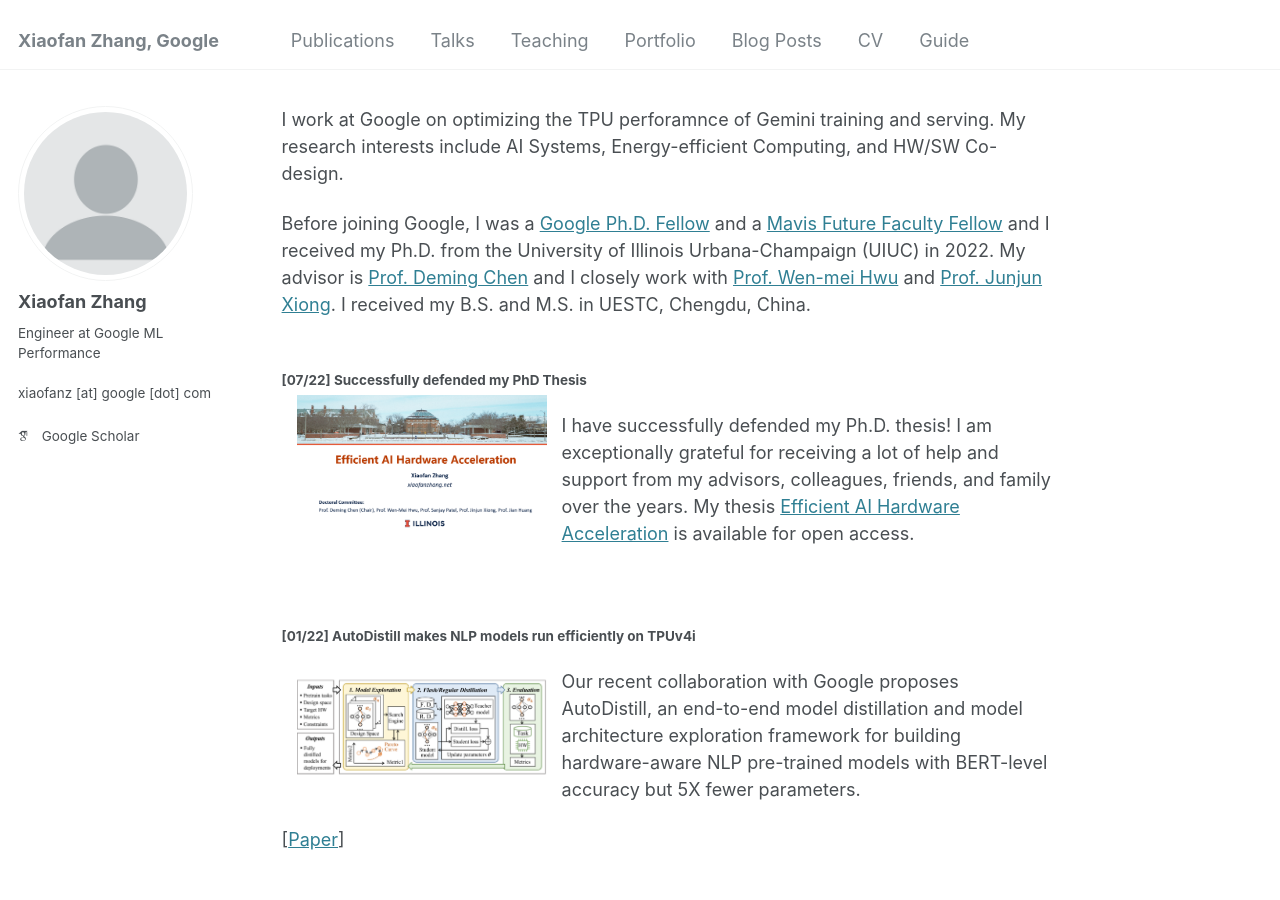
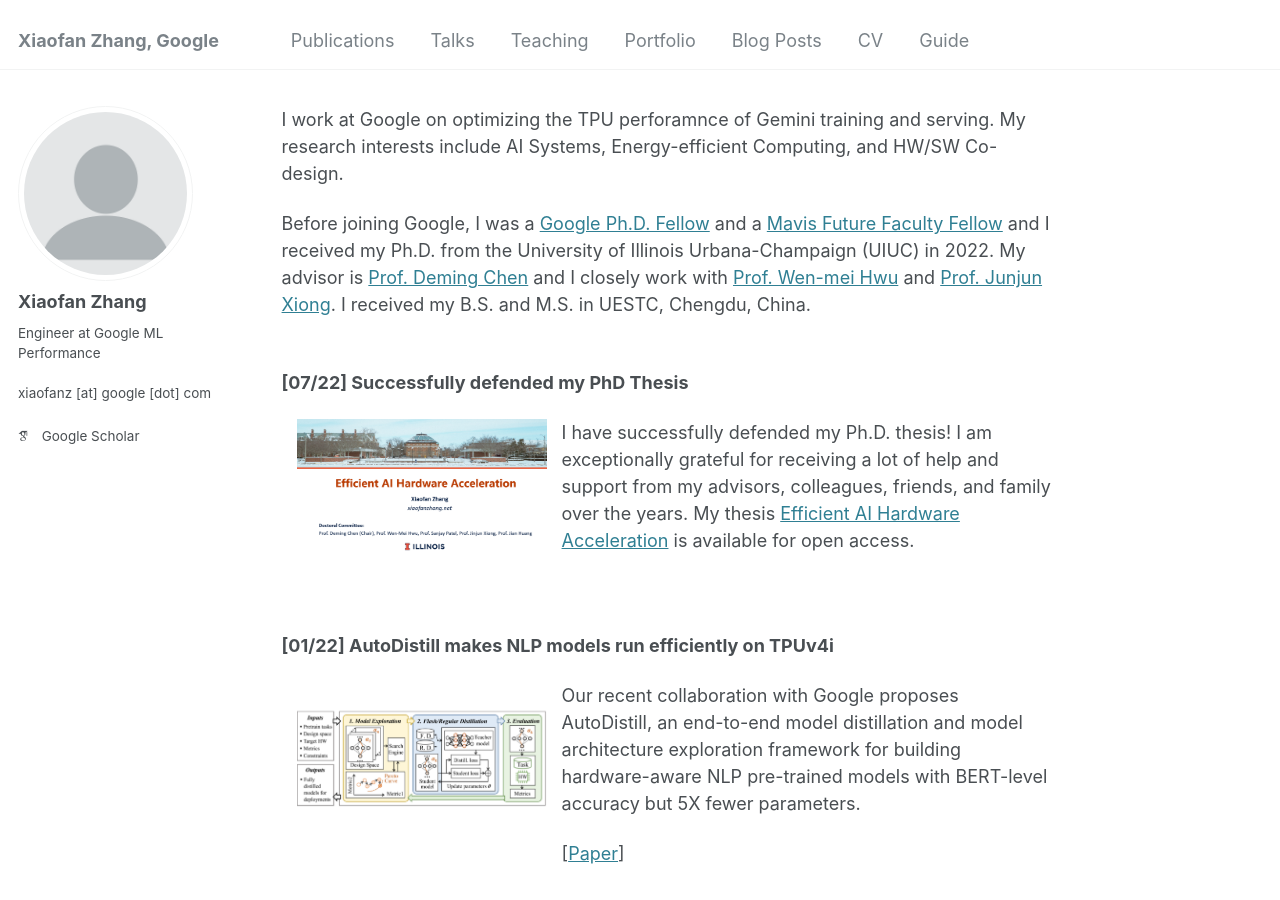
Before and after one commit to TomG008/TomG008.github.io, a Jekyll site: the page built from index.md, in a window 1280 px wide and 900 px high. Built offline with Jekyll 4.4.1, drawn with Linux system fonts in a browser that asks for light colours; some web fonts are replaced; our own code applies the rules of GitHub Pages for plain Markdown files.

```diff
--- a/index.md
+++ b/index.md
@@ -4,7 +4,7 @@ I work at Google on optimizing the TPU perforamnce of Gemini training and servin
 Before joining Google, I was a [Google Ph.D. Fellow](https://grad.illinois.edu/news/xiaofan-zhang-csl-engineering-student-receives-2020-google-phd-fellowship) and a [Mavis Future Faculty Fellow](https://mavis.grainger.illinois.edu/) and I received my Ph.D. from the University of Illinois Urbana-Champaign (UIUC) in 2022. My advisor is [Prof. Deming Chen](http://dchen.ece.illinois.edu/) and I closely work with [Prof. Wen-mei Hwu](https://research.nvidia.com/person/wen-mei-hwu) and [Prof. Junjun Xiong](https://www.xlab-ub.com/). I received my B.S. and M.S. in UESTC, Chengdu, China.<br><br>
 
 
-#### [07/22] Successfully defended my PhD Thesis
+**[07/22] Successfully defended my PhD Thesis**
 
 <img src ="images/final_def.png" align ="left" width="250" height="140" hspace="15">
 
@@ -12,7 +12,7 @@ I have successfully defended my Ph.D. thesis! I am exceptionally grateful for re
 <br><br><br>
 
 
-#### [01/22] AutoDistill makes NLP models run efficiently on TPUv4i
+**[01/22] AutoDistill makes NLP models run efficiently on TPUv4i**
 
 <img src ="images/autodistill.png" align ="left" width="250" height="140" hspace="15">
 
@@ -22,7 +22,7 @@ Our recent collaboration with Google proposes AutoDistill, an end-to-end model d
 [[Paper](https://arxiv.org/pdf/2201.08539v1)]
 <br><br>
 
-#### [11/21] Won the ACM Student Research Competition Winner Award
+**[11/21] Won the ACM Student Research Competition Winner Award**
 
 <img src ="images/src_award.jpg" align ="left" width="250" height="140" hspace="15">
 
```
